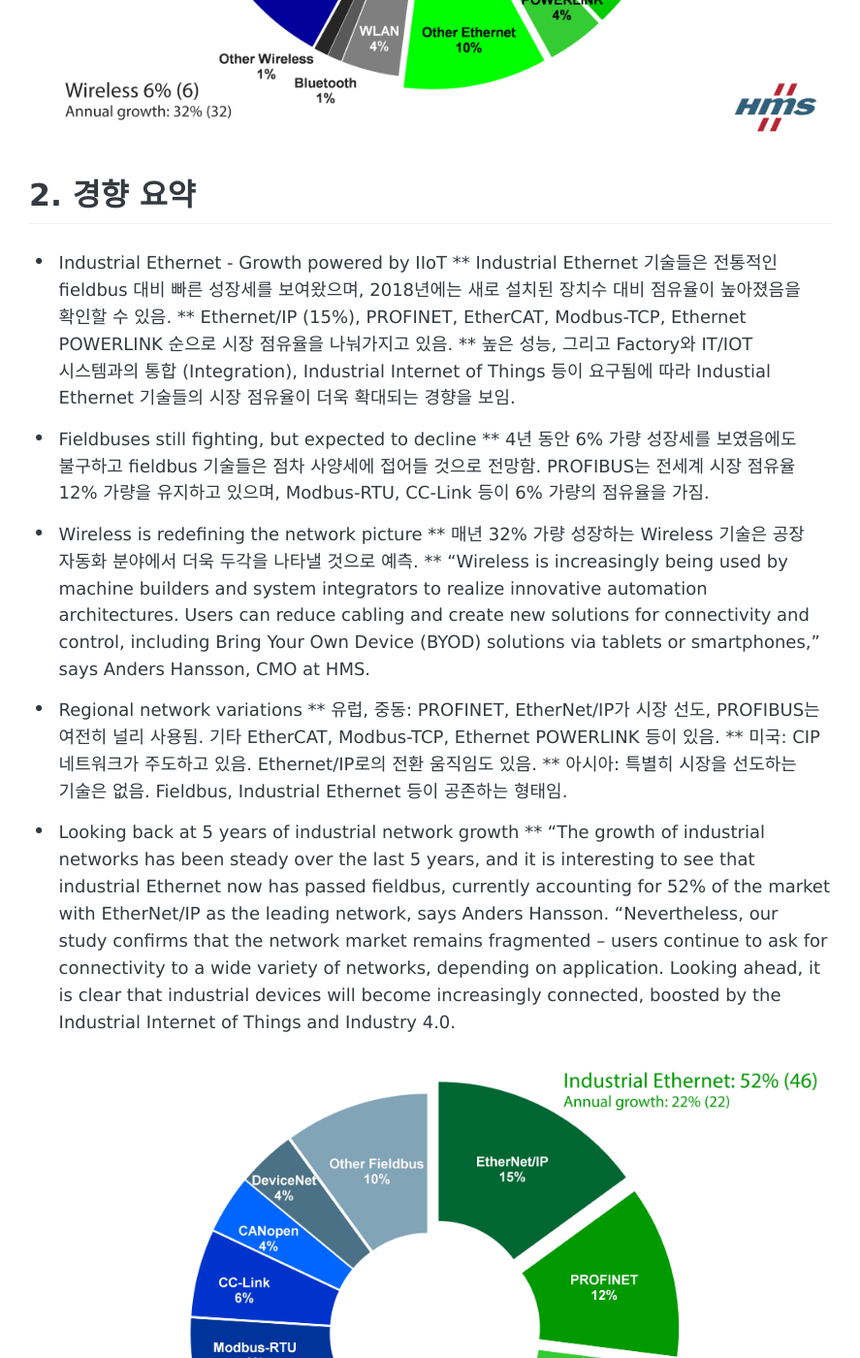
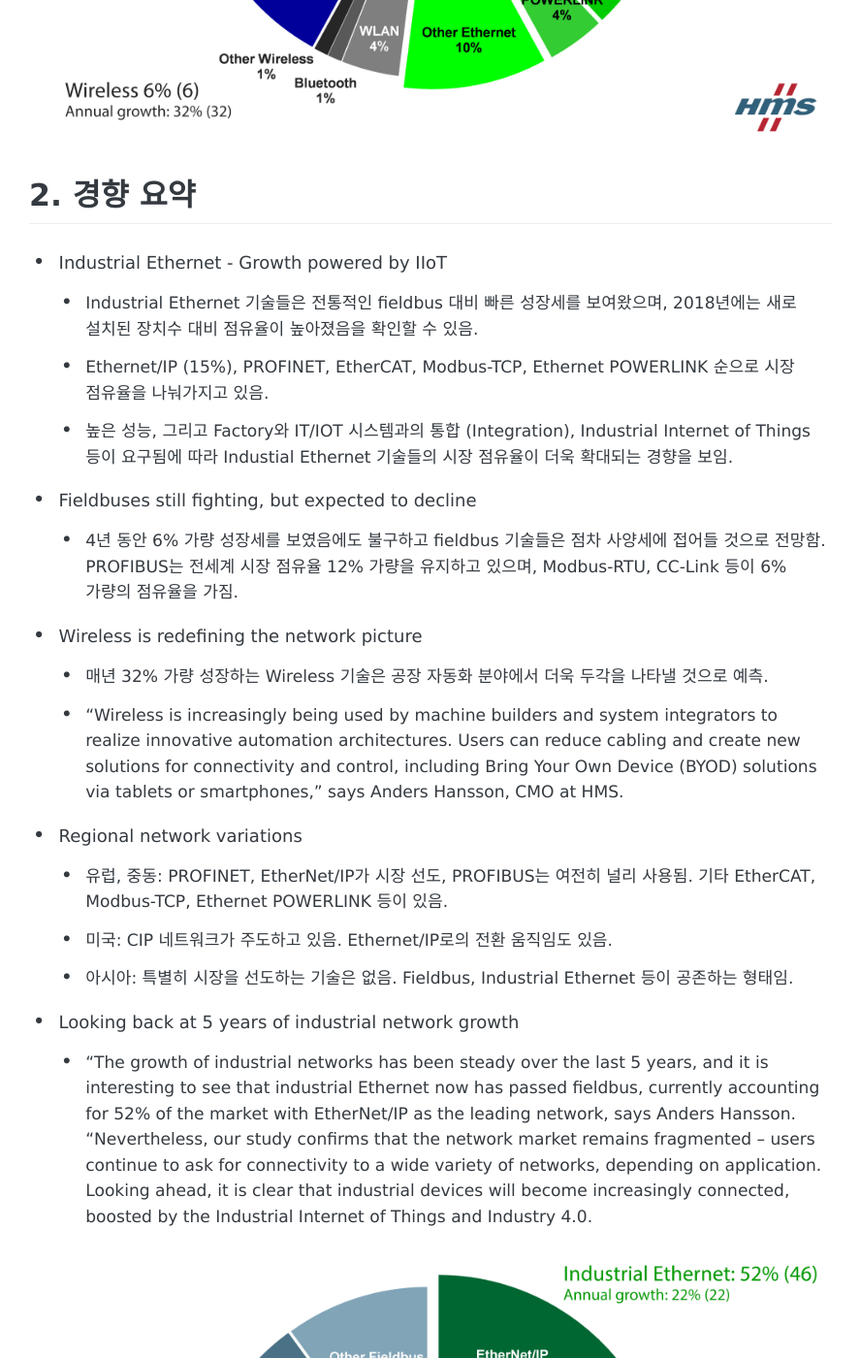
Before and after one commit to duo821228/duo821228.github.io, a Jekyll site: the page built from _posts/2018-08-13-HMS_2018_Annual_Report.md, in a window 1280 px wide and 1400 px high, scrolled down 1120 px. Shown: the whole window at 97% size, without its empty margins (196-1083 px from the left). Built offline with Jekyll 4.4.1, drawn with Linux system fonts in a browser that asks for light colours; some web fonts are replaced; comment, search, counter and statistics services are not loaded.

Commit message:
HMS 리포트 관련 마이너 업데이트

```diff
--- a/_posts/2018-08-13-HMS_2018_Annual_Report.md
+++ b/_posts/2018-08-13-HMS_2018_Annual_Report.md
@@ -22,22 +22,22 @@ Wireless 통신의 경우 6% 정도의 마켓 쉐어를 보였으며 매년 성
 ## 2. 경향 요약
 
 * Industrial Ethernet - Growth powered by IIoT
-** Industrial Ethernet 기술들은 전통적인 fieldbus 대비 빠른 성장세를 보여왔으며, 2018년에는 새로 설치된 장치수 대비 점유율이 높아졌음을 확인할 수 있음.
-** Ethernet/IP (15%), PROFINET, EtherCAT, Modbus-TCP, Ethernet POWERLINK 순으로 시장 점유율을 나눠가지고 있음.
-** 높은 성능, 그리고 Factory와 IT/IOT 시스템과의 통합 (Integration), Industrial Internet of Things 등이 요구됨에 따라 Industial Ethernet 기술들의 시장 점유율이
+    * Industrial Ethernet 기술들은 전통적인 fieldbus 대비 빠른 성장세를 보여왔으며, 2018년에는 새로 설치된 장치수 대비 점유율이 높아졌음을 확인할 수 있음.
+    * Ethernet/IP (15%), PROFINET, EtherCAT, Modbus-TCP, Ethernet POWERLINK 순으로 시장 점유율을 나눠가지고 있음.
+    * 높은 성능, 그리고 Factory와 IT/IOT 시스템과의 통합 (Integration), Industrial Internet of Things 등이 요구됨에 따라 Industial Ethernet 기술들의 시장 점유율이
 더욱 확대되는 경향을 보임.
 * Fieldbuses still fighting, but expected to decline
-** 4년 동안 6% 가량 성장세를 보였음에도 불구하고 fieldbus 기술들은 점차 사양세에 접어들 것으로 전망함.
+    * 4년 동안 6% 가량 성장세를 보였음에도 불구하고 fieldbus 기술들은 점차 사양세에 접어들 것으로 전망함.
 PROFIBUS는 전세계 시장 점유율 12% 가량을 유지하고 있으며, Modbus-RTU, CC-Link 등이 6% 가량의 점유율을 가짐.
 * Wireless is redefining the network picture
-** 매년 32% 가량 성장하는 Wireless 기술은 공장 자동화 분야에서 더욱 두각을 나타낼 것으로 예측.
-** “Wireless is increasingly being used by machine builders and system integrators to realize innovative automation architectures. Users can reduce cabling and create new solutions for connectivity and control, including Bring Your Own Device (BYOD) solutions via tablets or smartphones,” says Anders Hansson, CMO at HMS.
+    * 매년 32% 가량 성장하는 Wireless 기술은 공장 자동화 분야에서 더욱 두각을 나타낼 것으로 예측.
+    * “Wireless is increasingly being used by machine builders and system integrators to realize innovative automation architectures. Users can reduce cabling and create new solutions for connectivity and control, including Bring Your Own Device (BYOD) solutions via tablets or smartphones,” says Anders Hansson, CMO at HMS.
 * Regional network variations
-** 유럽, 중동: PROFINET, EtherNet/IP가 시장 선도, PROFIBUS는 여전히 널리 사용됨. 기타 EtherCAT, Modbus-TCP, Ethernet POWERLINK 등이 있음.
-** 미국: CIP 네트워크가 주도하고 있음. Ethernet/IP로의 전환 움직임도 있음.
-** 아시아: 특별히 시장을 선도하는 기술은 없음. Fieldbus, Industrial Ethernet 등이 공존하는 형태임.
+    * 유럽, 중동: PROFINET, EtherNet/IP가 시장 선도, PROFIBUS는 여전히 널리 사용됨. 기타 EtherCAT, Modbus-TCP, Ethernet POWERLINK 등이 있음.
+    * 미국: CIP 네트워크가 주도하고 있음. Ethernet/IP로의 전환 움직임도 있음.
+    * 아시아: 특별히 시장을 선도하는 기술은 없음. Fieldbus, Industrial Ethernet 등이 공존하는 형태임.
 * Looking back at 5 years of industrial network growth
-** “The growth of industrial networks has been steady over the last 5 years, and it is interesting to see that industrial Ethernet now has passed fieldbus, currently accounting for 52% of the market with EtherNet/IP as the leading network, says Anders Hansson.
+    * “The growth of industrial networks has been steady over the last 5 years, and it is interesting to see that industrial Ethernet now has passed fieldbus, currently accounting for 52% of the market with EtherNet/IP as the leading network, says Anders Hansson.
 “Nevertheless, our study confirms that the network market remains fragmented – users continue to ask for connectivity to a wide variety of networks, depending on application. Looking ahead, it is clear that industrial devices will become increasingly connected, boosted by the Industrial Internet of Things and Industry 4.0.
 
 ![Fieldbus Vs. Industrial Ethernet market share, last 5 years, from HMS networks]({{https://duo821228.github.io}}/assets/img/network-shares-according-to-hms-2018.jpg)
```
